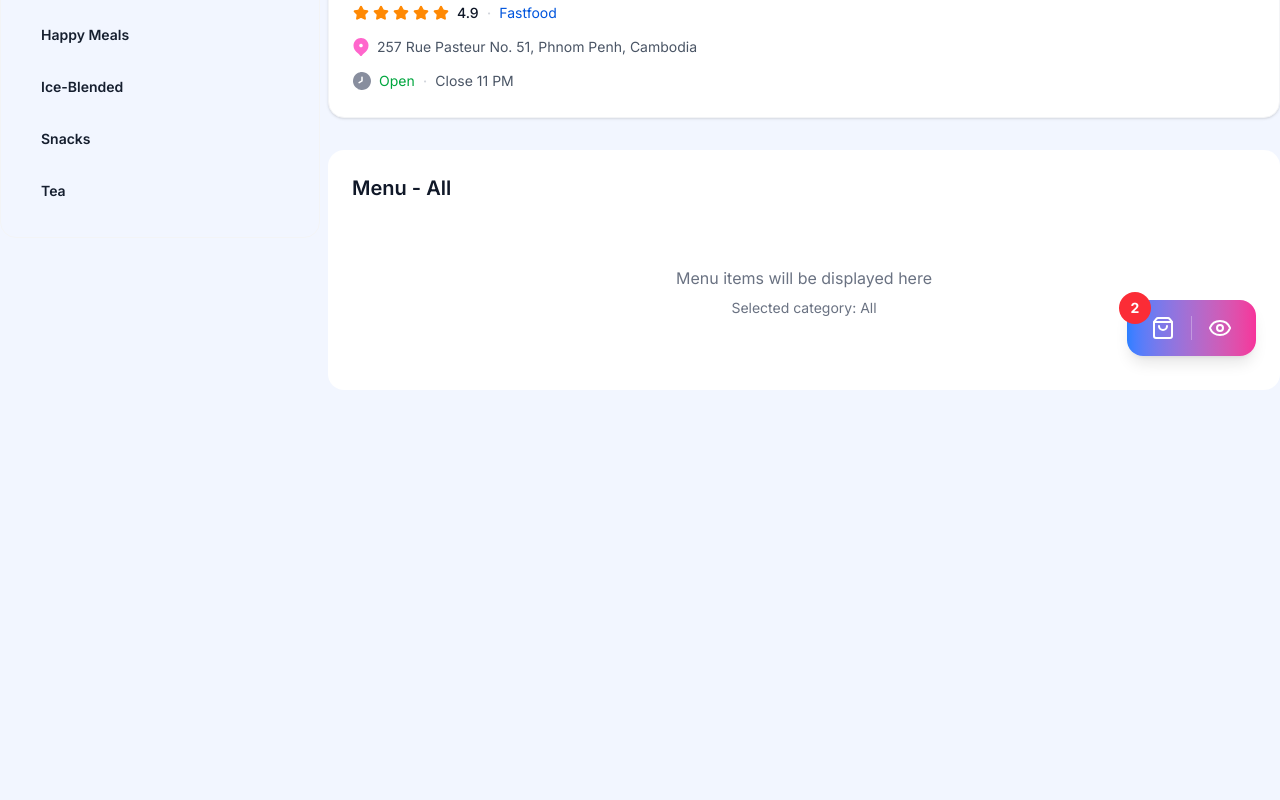
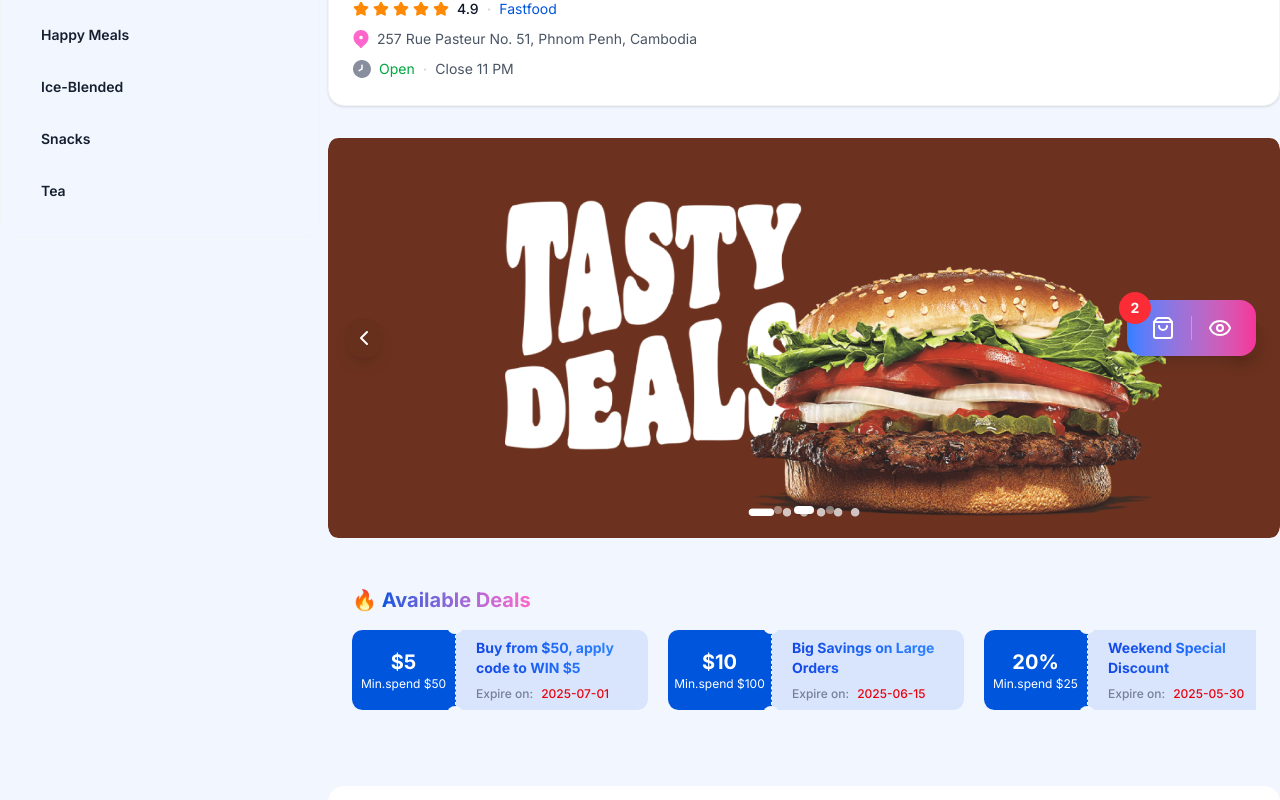
Before and after one commit to Chensokheng/hive-v2, a Next.js app: page /en/merchant in a window 1280 px wide. Shown: the part 420-1220 px from the top of the page. Built offline with nearby package versions, Linux system fonts and the light colour scheme.

Commit message:
feat: finish coupon section

```diff
--- a/app/[locale]/merchant/page.tsx
+++ b/app/[locale]/merchant/page.tsx
@@ -1,9 +1,18 @@
 "use client";
 
 import React, { use, useState } from "react";
+import {
+  breadcrumbItems,
+  categories,
+  heroCarouselImages,
+  merchantCoupons,
+  merchantData,
+} from "@/fake/restaurant-data";
 
+import { Carousel } from "@/components/hive/landingpage/hero-carousel";
 import Breadcrumb from "@/components/hive/merchant/breadcrumb";
 import CategorySidebar from "@/components/hive/merchant/category-sidebar";
+import { CouponSection } from "@/components/hive/merchant/coupon";
 import MerchantHeader from "@/components/hive/merchant/merchant-header";
 
 export default function MerchantPage({
@@ -12,38 +21,6 @@ export default function MerchantPage({
   params: Promise<{ locale: string }>;
 }) {
   const { locale } = use(params);
-
-  // Mock data - in real app this would come from API
-  const merchantData = {
-    name: "Burger King BKK",
-    category: "Fastfood",
-    rating: 4.9,
-    address: "257 Rue Pasteur No. 51, Phnom Penh, Cambodia",
-    heroImage: "/fake/merchant-cover.png",
-    logo: "/fake/merchant-logo.png",
-    status: "Open" as const,
-    closingTime: "11 PM",
-  };
-
-  const categories = [
-    { id: "All", label: "All", count: 45 },
-    { id: "Recommended", label: "Recommended", count: 12 },
-    { id: "Beef Burger", label: "Beef Burger", count: 8 },
-    { id: "Chicken Burger", label: "Chicken Burger", count: 6 },
-    { id: "Family Combo", label: "Family Combo", count: 4 },
-    { id: "Fried Chicken", label: "Fried Chicken", count: 7 },
-    { id: "Happy Meals", label: "Happy Meals", count: 3 },
-    { id: "Ice-Blended", label: "Ice-Blended", count: 5 },
-    { id: "Snacks", label: "Snacks", count: 8 },
-    { id: "Tea", label: "Tea", count: 2 },
-  ];
-
-  const breadcrumbItems = [
-    { label: "Home", href: "/" },
-    { label: "Burger King", href: "/restaurants" },
-    { label: "Burger King BKK", active: true },
-  ];
-
   const [activeCategory, setActiveCategory] = useState("All");
 
   return (
@@ -80,8 +57,31 @@ export default function MerchantPage({
                 />
               </div>
 
+              <div className="p-2 lg:p-0">
+                <Carousel
+                  items={heroCarouselImages}
+                  height="h-[200px] md:h-[400px]"
+                  arrowClassName="bg-custom-tranparent-dark backdrop-blur-xl"
+                  autoAdvance={true}
+                  autoAdvanceInterval={5000}
+                  className="rounded-lg"
+                />
+              </div>
+
+              {/* Coupon Section */}
+              <div className="p-2 lg:p-0 mt-6">
+                <CouponSection
+                  coupons={merchantCoupons}
+                  title="Available Deals"
+                  onCouponClick={(coupon) => {
+                    console.log("Coupon clicked:", coupon);
+                    // Handle coupon click - could open modal, copy code, etc.
+                  }}
+                />
+              </div>
+
               {/* Menu Content */}
-              <div className="bg-white rounded-2xl p-6">
+              <div className="bg-white rounded-2xl p-6 mt-6">
                 <h2 className="text-xl font-semibold text-gray-900 mb-4">
                   Menu -{" "}
                   {categories.find((c) => c.id === activeCategory)?.label ||
--- a/components/hive/landingpage/hero-carousel.tsx
+++ b/components/hive/landingpage/hero-carousel.tsx
@@ -4,72 +4,126 @@ import { useEffect, useState } from "react";
 import Image from "next/image";
 import { ChevronLeft, ChevronRight } from "lucide-react";
 
-const carouselImages = [
-  {
-    id: 1,
-    image: "/assets/food.png",
-    alt: "Asian cuisine selection",
-  },
-  {
-    id: 3,
-    image: "/assets/food.png",
-    alt: "Traditional Cambodian dishes",
-  },
-  {
-    id: 4,
-    image: "/assets/food.png",
-    alt: "Cocktails and appetizers",
-  },
-];
+import { cn } from "@/lib/utils";
 
-export function HeroCarousel() {
+export interface CarouselItem {
+  id: string | number;
+  image: string;
+  alt: string;
+  title?: string;
+  description?: string;
+}
+
+export interface CarouselProps {
+  items: CarouselItem[];
+  height?: string;
+  autoAdvance?: boolean;
+  autoAdvanceInterval?: number;
+  showArrows?: boolean;
+  showDots?: boolean;
+  className?: string;
+  imageClassName?: string;
+  arrowClassName?: string;
+  dotClassName?: string;
+  activeDotClassName?: string;
+  onSlideChange?: (index: number) => void;
+  renderSlide?: (item: CarouselItem, index: number) => React.ReactNode;
+}
+
+export function Carousel({
+  items,
+  height = "h-[200px] md:h-[500px]",
+  autoAdvance = true,
+  autoAdvanceInterval = 5000,
+  showArrows = true,
+  showDots = true,
+  className,
+  imageClassName,
+  arrowClassName,
+  dotClassName,
+  activeDotClassName,
+  onSlideChange,
+  renderSlide,
+}: CarouselProps) {
   const [currentSlide, setCurrentSlide] = useState(0);
 
   const nextSlide = () => {
-    setCurrentSlide((prev) => (prev + 1) % carouselImages.length);
+    const newIndex = (currentSlide + 1) % items.length;
+    setCurrentSlide(newIndex);
+    onSlideChange?.(newIndex);
   };
 
   const prevSlide = () => {
-    setCurrentSlide(
-      (prev) => (prev - 1 + carouselImages.length) % carouselImages.length
-    );
+    const newIndex = (currentSlide - 1 + items.length) % items.length;
+    setCurrentSlide(newIndex);
+    onSlideChange?.(newIndex);
   };
 
   const goToSlide = (index: number) => {
     setCurrentSlide(index);
+    onSlideChange?.(index);
   };
 
-  // Auto-advance carousel every 5 seconds
+  // Auto-advance carousel
   useEffect(() => {
-    const timer = setInterval(nextSlide, 5000);
+    if (!autoAdvance || items.length <= 1) return;
+
+    const timer = setInterval(nextSlide, autoAdvanceInterval);
     return () => clearInterval(timer);
-  }, []);
+  }, [autoAdvance, autoAdvanceInterval, items.length, currentSlide]);
 
-  return (
-    <div className="relative w-full h-[200px] md:h-[500px] overflow-hidden">
-      {/* Carousel Images */}
-      <div
-        className="flex transition-transform duration-500 ease-in-out h-full"
-        style={{ transform: `translateX(-${currentSlide * 100}%)` }}
-      >
-        {carouselImages.map((item) => (
+  if (!items || items.length === 0) {
+    return null;
+  }
+
+  const defaultRenderSlide = (item: CarouselItem, index: number) => (
     <div key={item.id} className="w-full h-full flex-shrink-0 relative">
       <Image
         src={item.image || "/placeholder.svg"}
         alt={item.alt}
         fill
-              className="object-cover"
-              priority={item.id === 1} // Priority loading for first image
+        className={cn("object-cover", imageClassName)}
+        priority={index === 0} // Priority loading for first image
         sizes="100vw"
       />
+      {(item.title || item.description) && (
+        <div className="absolute inset-0 bg-gradient-to-t from-black/60 to-transparent">
+          <div className="absolute bottom-4 left-4 text-white">
+            {item.title && (
+              <h3 className="text-xl font-semibold mb-1">{item.title}</h3>
+            )}
+            {item.description && (
+              <p className="text-sm opacity-90">{item.description}</p>
+            )}
           </div>
-        ))}
+        </div>
+      )}
+    </div>
+  );
+
+  return (
+    <div className={cn("relative w-full overflow-hidden", height, className)}>
+      {/* Carousel Items */}
+      <div
+        className="flex transition-transform duration-500 ease-in-out h-full"
+        style={{ transform: `translateX(-${currentSlide * 100}%)` }}
+      >
+        {items.map((item, index) =>
+          renderSlide
+            ? renderSlide(item, index)
+            : defaultRenderSlide(item, index)
+        )}
       </div>
 
       {/* Navigation Arrows */}
+      {showArrows && items.length > 1 && (
+        <>
           <button
             onClick={prevSlide}
-        className="absolute left-4 top-1/2 -translate-y-1/2 bg-custom-tranparent-dark rounded-full p-2 shadow-lg transition-all duration-200 z-10 backdrop-blur-xl"
+            className={cn(
+              "absolute left-4 top-1/2 -translate-y-1/2 bg-black/20 hover:bg-black/40 rounded-full p-2 shadow-lg transition-all duration-200 z-10 backdrop-blur-sm",
+              arrowClassName
+            )}
             aria-label="Previous slide"
           >
             <ChevronLeft className="w-6 h-6 text-white" />
@@ -77,27 +131,35 @@ export function HeroCarousel() {
 
           <button
             onClick={nextSlide}
-        className="absolute right-4 top-1/2 -translate-y-1/2 bg-custom-tranparent-dark rounded-full p-2 shadow-lg transition-all duration-200 z-10 backdrop-blur-xl"
+            className={cn(
+              "absolute right-4 top-1/2 -translate-y-1/2 bg-black/20 hover:bg-black/40 rounded-full p-2 shadow-lg transition-all duration-200 z-10 backdrop-blur-sm",
+              arrowClassName
+            )}
             aria-label="Next slide"
           >
             <ChevronRight className="w-6 h-6 text-white" />
           </button>
+        </>
+      )}
 
       {/* Pagination Dots */}
+      {showDots && items.length > 1 && (
         <div className="absolute bottom-6 left-1/2 -translate-x-1/2 flex space-x-3 z-10">
-        {carouselImages.map((_, index) => (
+          {items.map((_, index) => (
             <button
               key={index}
               onClick={() => goToSlide(index)}
-            className={`w-2 h-2 rounded-full transition-all duration-300 ${
+              className={cn(
+                "w-2 h-2 rounded-full transition-all duration-300",
                 index === currentSlide
-                ? "bg-white shadow-sm w-5"
-                : "bg-white/40 hover:bg-white/60"
-            }`}
+                  ? cn("bg-white shadow-sm w-5", activeDotClassName)
+                  : cn("bg-white/40 hover:bg-white/60", dotClassName)
+              )}
               aria-label={`Go to slide ${index + 1}`}
             />
           ))}
         </div>
+      )}
     </div>
   );
 }
--- /dev/null
+++ b/components/hive/merchant/coupon.tsx
@@ -0,0 +1,101 @@
+"use client";
+
+import React from "react";
+
+import { cn } from "@/lib/utils";
+
+export interface CouponData {
+  id: string;
+  discount: string;
+  minSpend: string;
+  title: string;
+  description?: string;
+  expiryDate: string;
+  code?: string;
+  type: "discount" | "cashback" | "freebie";
+  isExpired?: boolean;
+  isUsed?: boolean;
+}
+
+interface CouponProps {
+  coupon: CouponData;
+  className?: string;
+  onClick?: (coupon: CouponData) => void;
+}
+
+export function Coupon({ coupon, className, onClick }: CouponProps) {
+  const isDisabled = coupon.isExpired || coupon.isUsed;
+
+  const formatExpiryDate = (dateString: string) => {
+    const date = new Date(dateString);
+    return date.toLocaleDateString("en-US", {
+      month: "2-digit",
+      day: "2-digit",
+      year: "numeric",
+    });
+  };
+
+  return (
+    <div className="flex items-center">
+      <div className="w-26 bg-primary text-white h-20 rounded-lg rounded-e-none flex flex-col items-center justify-center relative border-r border-dashed border-white">
+        <span className="text-xl font-bold"> {coupon.discount}</span>
+        {coupon.minSpend && (
+          <span className="text-xs"> Min.spend {coupon.minSpend}</span>
+        )}
+        <div className="h-4 w-4 absolute -top-3 -right-2 bg-primary-bg rounded-full"></div>
+        <div className="h-4 w-4 absolute -bottom-3 -right-2 bg-primary-bg rounded-full"></div>
+      </div>
+      <div className="w-48 h-20 bg-primary/10 rounded-e-lg grid place-content-center p-5 gap-2">
+        <h1 className="text-sm font-bold bg-gradient-to-l from-blue-500 from-[13.16%] to-blue-700 bg-clip-text text-transparent">
+          {coupon.title}
+        </h1>
+        <div className="flex text-xs gap-2">
+          <span className="text-[#303D55]/60 font-medium">Expire on:</span>
+          <span className="text-red-600 font-medium">{coupon.expiryDate}</span>
+        </div>
+      </div>
+    </div>
+  );
+}
+
+interface CouponSectionProps {
+  coupons: CouponData[];
+  title?: string;
+  className?: string;
+  onCouponClick?: (coupon: CouponData) => void;
+  maxVisible?: number;
+  showViewAll?: boolean;
+  onViewAll?: () => void;
+}
+
+export function CouponSection({
+  coupons,
+  title = "Available Coupons",
+  className,
+  onCouponClick,
+  showViewAll = true,
+  onViewAll,
+}: CouponSectionProps) {
+  if (!coupons || coupons.length === 0) {
+    return null;
+  }
+
+  return (
+    <div className={cn("rounded-2xl p-6", className)}>
+      <div className="flex items-center justify-between mb-4">
+        <h2 className="text-xl font-bold ">
+          🔥{" "}
+          <span className="bg-gradient-to-r from-[#0055DD] to-[#FF66CC] bg-clip-text text-transparent">
+            {title}
+          </span>
+        </h2>
+      </div>
+
+      <div className="space-y-3 flex gap-5 overflow-x-auto scrollbar-hide pb-4">
+        {coupons.map((coupon) => (
+          <Coupon key={coupon.id} coupon={coupon} onClick={onCouponClick} />
+        ))}
+      </div>
+    </div>
+  );
+}
--- a/components/hive/merchant/merchant-header.tsx
+++ b/components/hive/merchant/merchant-header.tsx
@@ -32,7 +32,7 @@ export default function MerchantHeader({
   return (
     <div className="bg-white lg:rounded-2xl overflow-hidden lg:mb-8 shadow-sm lg:border border-gray-100">
       {/* Hero Image */}
-      <div className="relative w-full h-52 md:h-64">
+      <div className="relative w-full h-48 md:h-64">
         <Image
           src={heroImage}
           alt={name}
@@ -55,9 +55,9 @@ export default function MerchantHeader({
       </div>
 
       {/* Restaurant Info */}
-      <div className="p-6 pt-10">
+      <div className="p-6 pt-10 space-y-2">
         <div className="flex items-center justify-between">
-          <h1 className="text-2xl md:text-3xl font-bold text-gray-900 mb-3">
+          <h1 className="text-2xl md:text-3xl font-bold text-gray-900">
             {name}
           </h1>
           {/* Action Buttons */}
@@ -80,7 +80,7 @@ export default function MerchantHeader({
         </div>
 
         {/* Rating and Category */}
-        <div className="flex items-center gap-2 mb-3">
+        <div className="flex items-center gap-2 ">
           <div className="flex items-center gap-1">
             <Star className="w-4 h-4 fill-orange-400 text-orange-400" />
             <Star className="w-4 h-4 fill-orange-400 text-orange-400" />
@@ -96,7 +96,7 @@ export default function MerchantHeader({
         </div>
 
         {/* Location */}
-        <div className="flex items-center gap-2 mb-3">
+        <div className="flex items-center gap-2 ">
           <MapIcon />
           <span className="text-sm text-gray-600">{address}</span>
         </div>
--- a/fake/restaurant-data.ts
+++ b/fake/restaurant-data.ts
@@ -1,3 +1,7 @@
+import { BreadcrumbItem, CarouselItem, Category, MerchantData } from "@/types";
+
+import { CouponData } from "@/components/hive/merchant/coupon";
+
 export const nearbyRestaurants = [
   {
     id: 1,
@@ -158,3 +162,119 @@ export const forYouRestaurants = [
     location: "Location",
   },
 ];
+
+// Hero-specific carousel with default data
+export const heroCarouselImages: CarouselItem[] = [
+  {
+    id: 1,
+    image: "/fake/merchant-slide.png",
+    alt: "Asian cuisine selection",
+  },
+  {
+    id: 3,
+    image: "/fake/merchant-slide.png",
+    alt: "Traditional Cambodian dishes",
+  },
+  {
+    id: 4,
+    image: "/fake/merchant-slide.png",
+    alt: "Cocktails and appetizers",
+  },
+];
+
+// Sample coupon data
+export const merchantCoupons: CouponData[] = [
+  {
+    id: "coup1",
+    discount: "$5",
+    minSpend: "$50",
+    title: "Buy from $50, apply code to WIN $5",
+    description: "Get $5 off when you spend $50 or more",
+    expiryDate: "2025-07-01",
+    code: "SAVE5",
+    type: "discount",
+    isExpired: false,
+    isUsed: false,
+  },
+  {
+    id: "coup2",
+    discount: "$10",
+    minSpend: "$100",
+    title: "Big Savings on Large Orders",
+    description: "Save $10 when you order $100 or more",
+    expiryDate: "2025-06-15",
+    code: "BIG10",
+    type: "discount",
+    isExpired: false,
+    isUsed: false,
+  },
+  {
+    id: "coup3",
+    discount: "20%",
+    minSpend: "$25",
+    title: "Weekend Special Discount",
+    description: "20% off on weekend orders",
+    expiryDate: "2025-05-30",
+    code: "WEEKEND20",
+    type: "discount",
+    isExpired: false,
+    isUsed: false,
+  },
+  {
+    id: "coup4",
+    discount: "$3",
+    minSpend: "$30",
+    title: "First Time Customer Bonus",
+    description: "Welcome offer for new customers",
+    expiryDate: "2024-12-31",
+    code: "WELCOME3",
+    type: "discount",
+    isExpired: true,
+    isUsed: false,
+  },
+  {
+    id: "coup5",
+    discount: "$15",
+    minSpend: "$150",
+    title: "Family Feast Deal",
+    description: "Perfect for family orders",
+    expiryDate: "2025-08-01",
+    code: "FAMILY15",
+    type: "discount",
+    isExpired: false,
+    isUsed: true,
+  },
+];
+
+// Mock merchant data
+export const merchantData: MerchantData = {
+  name: "Burger King BKK",
+  category: "Fastfood",
+  rating: 4.9,
+  address: "257 Rue Pasteur No. 51, Phnom Penh, Cambodia",
+  heroImage: "/fake/merchant-cover.png",
+  logo: "/fake/merchant-logo.png",
+  status: "Open",
+  closingTime: "11 PM",
+};
+
+// Menu categories
+export const categories: Category[] = [
+  { id: "All", label: "All", count: 45 },
+  { id: "Recommended", label: "Recommended", count: 12 },
+  { id: "Beef Burger", label: "Beef Burger", count: 8 },
+  { id: "Chicken Burger", label: "Chicken Burger", count: 6 },
+  { id: "Family Combo", label: "Family Combo", count: 4 },
+  { id: "Fried Chicken", label: "Fried Chicken", count: 7 },
+  { id: "Happy Meals", label: "Happy Meals", count: 3 },
+  { id: "Ice-Blended", label: "Ice-Blended", count: 5 },
+  { id: "Snacks", label: "Snacks", count: 8 },
+  { id: "Tea", label: "Tea", count: 2 },
+];
+
+// Breadcrumb navigation items
+export const breadcrumbItems: BreadcrumbItem[] = [
+  { label: "Home", href: "/" },
+  { label: "Burger King", href: "/restaurants" },
+  { label: "Burger King BKK", active: true },
+];
--- a/types/index.ts
+++ b/types/index.ts
@@ -6,3 +6,34 @@ export interface Restaurant {
   category: string;
   location: string;
 }
+
+export interface CarouselItem {
+  id: string | number;
+  image: string;
+  alt: string;
+  title?: string;
+  description?: string;
+}
+
+export interface MerchantData {
+  name: string;
+  category: string;
+  rating: number;
+  address: string;
+  heroImage: string;
+  logo: string;
+  status: "Open" | "Closed";
+  closingTime: string;
+}
+
+export interface Category {
+  id: string;
+  label: string;
+  count: number;
+}
+
+export interface BreadcrumbItem {
+  label: string;
+  href?: string;
+  active?: boolean;
+}
```
Also changed, not shown: app/[locale]/page.tsx (+9 -2 lines), image.png (added), public/fake/merchant-slide.png (added). Lines whose indentation alone changed are shown as unchanged.
